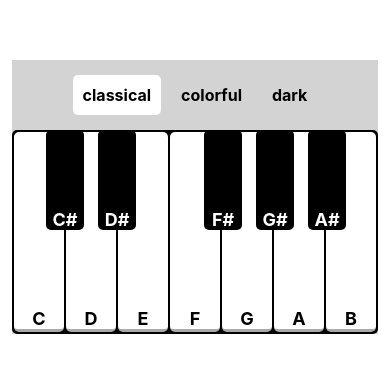
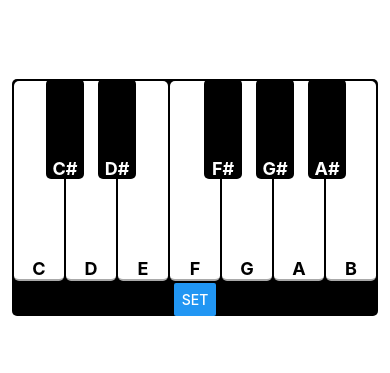
Before and after one commit to kadinsayani/UnlockInterfaces, a React Native app in the folder TouchInterface/: screen / in a window 390 px wide. Shown: the part 225-598 px from the top of the page. Built offline with nearby package versions, Linux system fonts and the light colour scheme.

Commit message:
set and unlock for piano ui

```diff
--- a/TouchInterface/App.js
+++ b/TouchInterface/App.js
@@ -1,13 +1,13 @@
-import React from 'react';
-import { StatusBar } from 'expo-status-bar';
-import { StyleSheet, Text, View } from 'react-native';
-import TouchInterface from './TouchInterface';
+import React from "react";
+import { StatusBar } from "expo-status-bar";
+import { StyleSheet, Text, View } from "react-native";
+import PianoApp from "./PianoApp";
 
 export default function App() {
   return (
     <View style={styles.container}>
       <View style={styles.pianoContainer}>
-        <TouchInterface />
+        <PianoApp />
       </View>
       <StatusBar style="auto" />
     </View>
@@ -17,11 +17,11 @@ export default function App() {
 const styles = StyleSheet.create({
   container: {
     flex: 1,
-    backgroundColor: 'white',
-    alignItems: 'center',
-    justifyContent: 'center',
+    backgroundColor: "white",
+    alignItems: "center",
+    justifyContent: "center",
   },
   pianoContainer: {
-    flexDirection: 'row',
+    flexDirection: "row",
   },
 });
--- /dev/null
+++ b/TouchInterface/PianoApp.js
@@ -0,0 +1,169 @@
+import React, { useState } from "react";
+import { View, Text, TouchableOpacity, StyleSheet, Button } from "react-native";
+
+const PianoApp = () => {
+  const [pin, setPin] = useState([]);
+  const [buttonState, setButtonState] = useState("set");
+  const [enteredPin, setEnteredPin] = useState([]);
+  const [unlocked, setUnlocked] = useState(false);
+
+  const PianoKey = ({ note, isBlack, offset }) => {
+    const keyColor = isBlack ? "black" : "white";
+    const keyTextColor = isBlack ? "white" : "black";
+
+    const handleKeyPress = () => {
+      if (buttonState === "set") {
+        setPin((prevPin) => [...prevPin, note]);
+      } else if (buttonState === "unlock") {
+        setEnteredPin((prevEnteredPin) => [...prevEnteredPin, note]);
+      }
+    };
+
+    return (
+      <TouchableOpacity
+        style={[
+          styles.key,
+          { backgroundColor: keyColor, marginLeft: offset },
+          isBlack ? styles.blackKey : styles.whiteKey,
+        ]}
+        onPress={handleKeyPress}
+      >
+        <View style={styles.keyTextContainer}>
+          <Text style={[styles.keyText, { color: keyTextColor }]}>{note}</Text>
+        </View>
+      </TouchableOpacity>
+    );
+  };
+
+  const handleSetPin = () => {
+    if (buttonState === "set") {
+      console.log(`Pin set to ${pin}`);
+      setButtonState("unlock");
+    } else if (buttonState === "unlock") {
+      if (enteredPin.join("") === pin.join("")) {
+        setUnlocked(true);
+        setButtonState("unlocked");
+        console.log("unlocked");
+      }
+    }
+  };
+
+  const keys = [
+    {
+      isBlack: false,
+      note: "C",
+    },
+    {
+      isBlack: true,
+      note: "C#",
+      offset: -20,
+    },
+    {
+      isBlack: false,
+      note: "D",
+      offset: -18,
+    },
+    {
+      isBlack: true,
+      note: "D#",
+      offset: -20,
+    },
+    {
+      isBlack: false,
+      note: "E",
+      offset: -18,
+    },
+    {
+      isBlack: false,
+      note: "F",
+      offset: 0,
+    },
+    {
+      isBlack: true,
+      note: "F#",
+      offset: -18,
+    },
+    {
+      isBlack: false,
+      note: "G",
+      offset: -20,
+    },
+    {
+      isBlack: true,
+      note: "G#",
+      offset: -18,
+    },
+    {
+      isBlack: false,
+      note: "A",
+      offset: -20,
+    },
+    {
+      isBlack: true,
+      note: "A#",
+      offset: -18,
+    },
+    {
+      isBlack: false,
+      note: "B",
+      offset: -20,
+    },
+  ];
+
+  return (
+    <View style={styles.container}>
+      <View style={styles.piano}>
+        {keys.map((key) => (
+          <PianoKey
+            key={key.note}
+            note={key.note}
+            isBlack={key.isBlack}
+            offset={key.offset}
+          />
+        ))}
+      </View>
+      <Button title={buttonState} onPress={handleSetPin}></Button>
+    </View>
+  );
+};
+
+const styles = StyleSheet.create({
+  container: {
+    flex: 1,
+    margin: 1,
+    backgroundColor: "black",
+    justifyContent: "center",
+    alignItems: "center",
+    borderRadius: 5,
+  },
+  piano: {
+    flexDirection: "row",
+  },
+  whiteKey: {
+    backgroundColor: "white",
+    borderBottomWidth: 2,
+    borderColor: "darkgrey",
+    height: 200,
+    width: 50,
+    margin: 2,
+    borderRadius: 5,
+  },
+  blackKey: {
+    backgroundColor: "black",
+    height: 100,
+    width: 38,
+    borderRadius: 5,
+    zIndex: 1,
+  },
+  keyTextContainer: {
+    flex: 1,
+    justifyContent: "flex-end",
+  },
+  keyText: {
+    textAlign: "center",
+    fontSize: 18,
+    fontWeight: "bold",
+  },
+});
+
+export default PianoApp;
```
Also changed, not shown: 2 other files (tests, documents, lock files or other folders).
